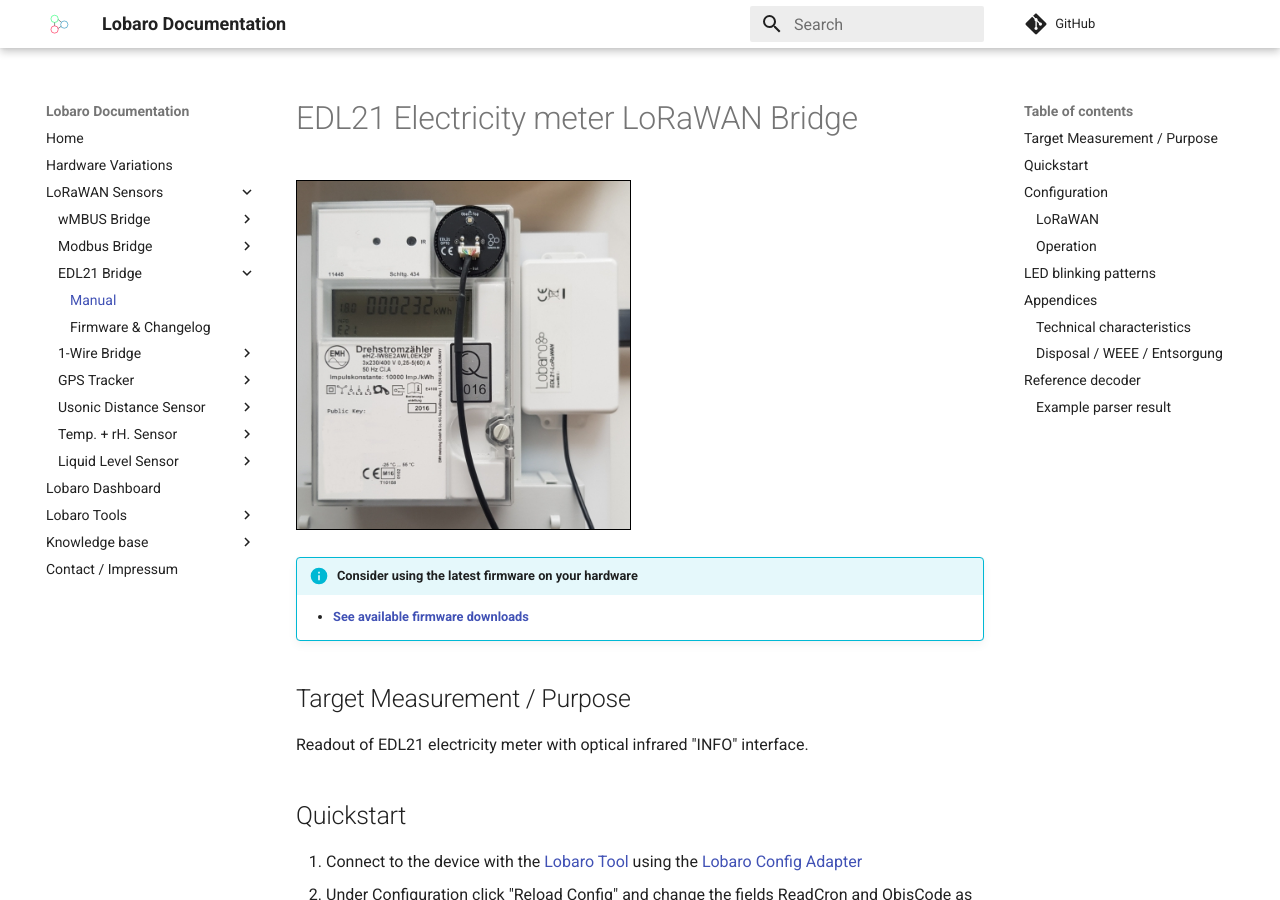
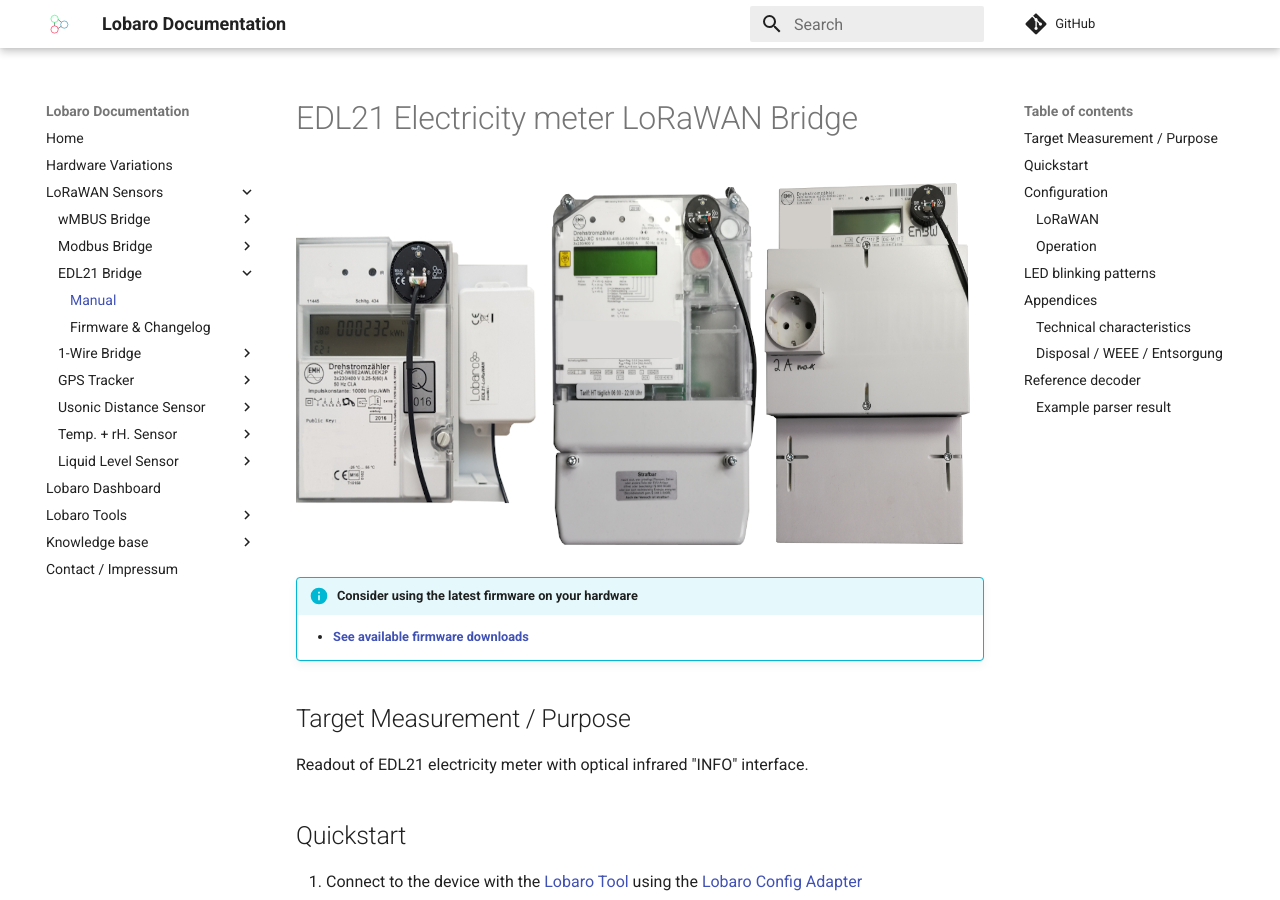
Before and after one commit to Lobaro/docs, an MkDocs documentation site: the page built from docs/lorawan-sensors/edl21-opto-lorawan/index.md, in a window 1280 px wide and 900 px high. Built offline with MkDocs 1.6.1 and Material for MkDocs 9.7.7, drawn with Linux system fonts in a browser that asks for light colours; a script that is not in the unit is left out; comment, search, counter and statistics services are not loaded.

Commit message:
EDL21 Bild aktualisiert

```diff
--- a/docs/lorawan-sensors/edl21-opto-lorawan/index.md
+++ b/docs/lorawan-sensors/edl21-opto-lorawan/index.md
@@ -1,6 +1,6 @@
 # EDL21 Electricity meter LoRaWAN Bridge
 
-![Lobaro EDL21 LoRaWAN Bridge](files/edl21_small.jpg){: style="height:350px;border:1px black solid;"}
+![Lobaro EDL21 LoRaWAN Bridge](files/fertig1.png){: style="height:370px"}
 
 !!! info "Consider using the latest firmware on your hardware"
     * [**See available firmware downloads**](firmware.md){: target="_blank"}
```
Also changed, not shown: docs/lorawan-sensors/edl21-opto-lorawan/files/fertig1.png (added).
